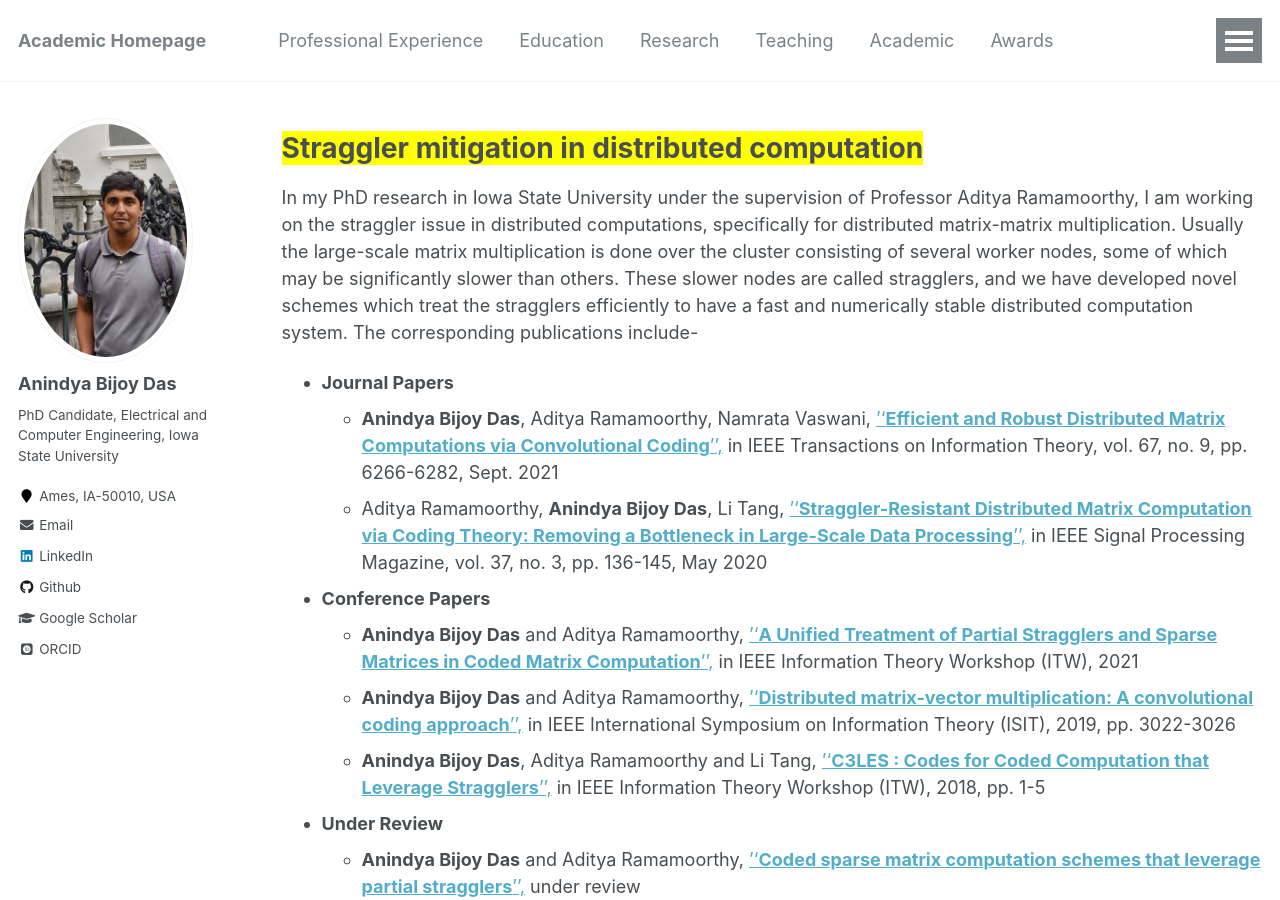
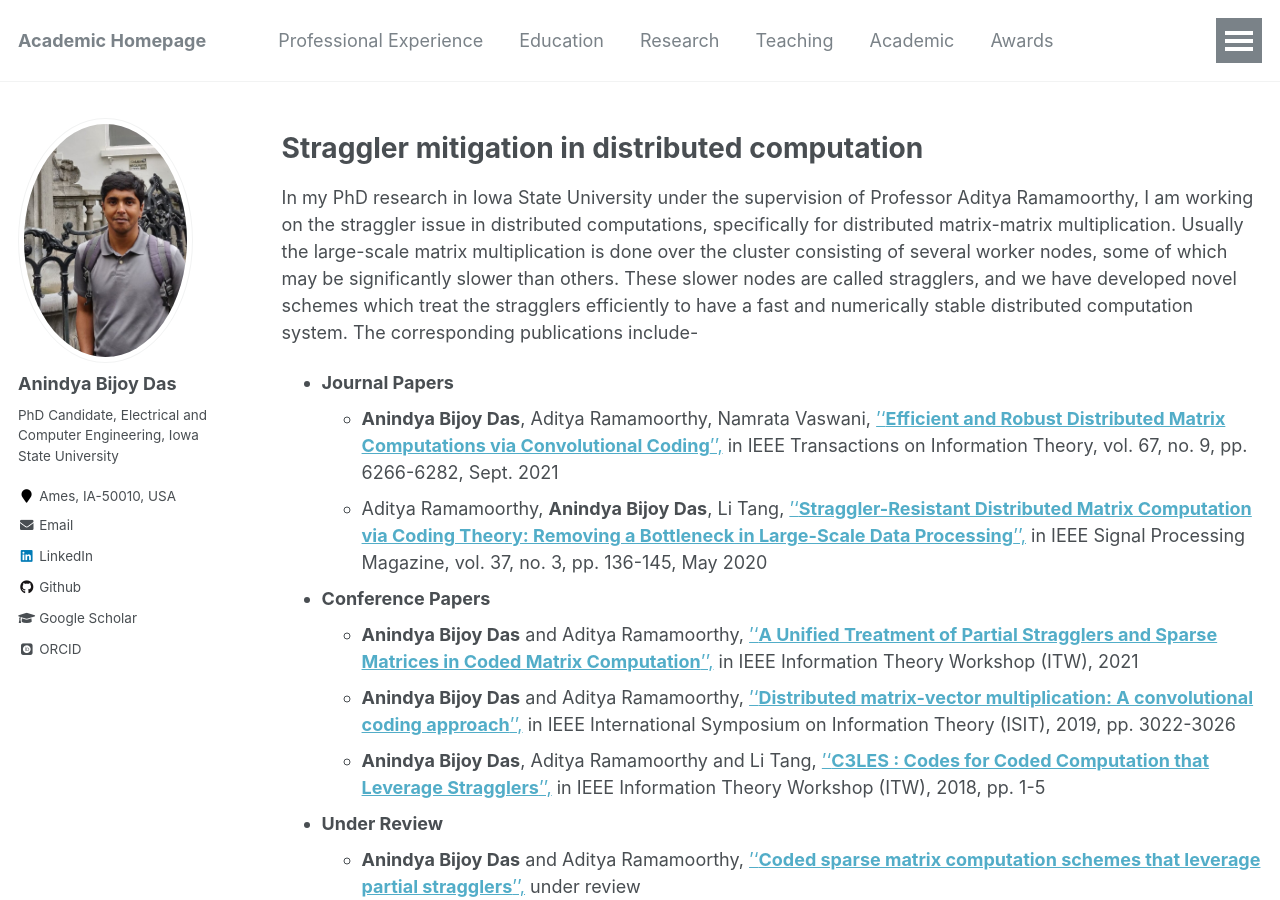
Before and after one commit to anindyabijoydas/portfolio, a Jekyll site: the page built from _pages/research.md, in a window 1280 px wide and 900 px high. Built offline with Jekyll 4.4.1, drawn with Linux system fonts in a browser that asks for light colours; some web fonts are replaced.

Commit message:
Update research.md

```diff
--- a/_pages/research.md
+++ b/_pages/research.md
@@ -7,7 +7,7 @@ redirect_from:
 
 {% include base_path %}
 
-<span style="background-color: #FFFF00">Straggler mitigation in distributed computation</span>
+Straggler mitigation in distributed computation
 ======
 In my PhD research in Iowa State University under the supervision of Professor Aditya Ramamoorthy, I am working on the straggler issue in distributed computations, specifically for distributed matrix-matrix multiplication. Usually the large-scale matrix multiplication is done over the cluster consisting of several worker nodes, some of which may be significantly slower than others. These slower nodes are called stragglers, and we have developed novel schemes which treat the stragglers efficiently to have a fast and numerically stable distributed computation system. The corresponding publications include-
 
```
